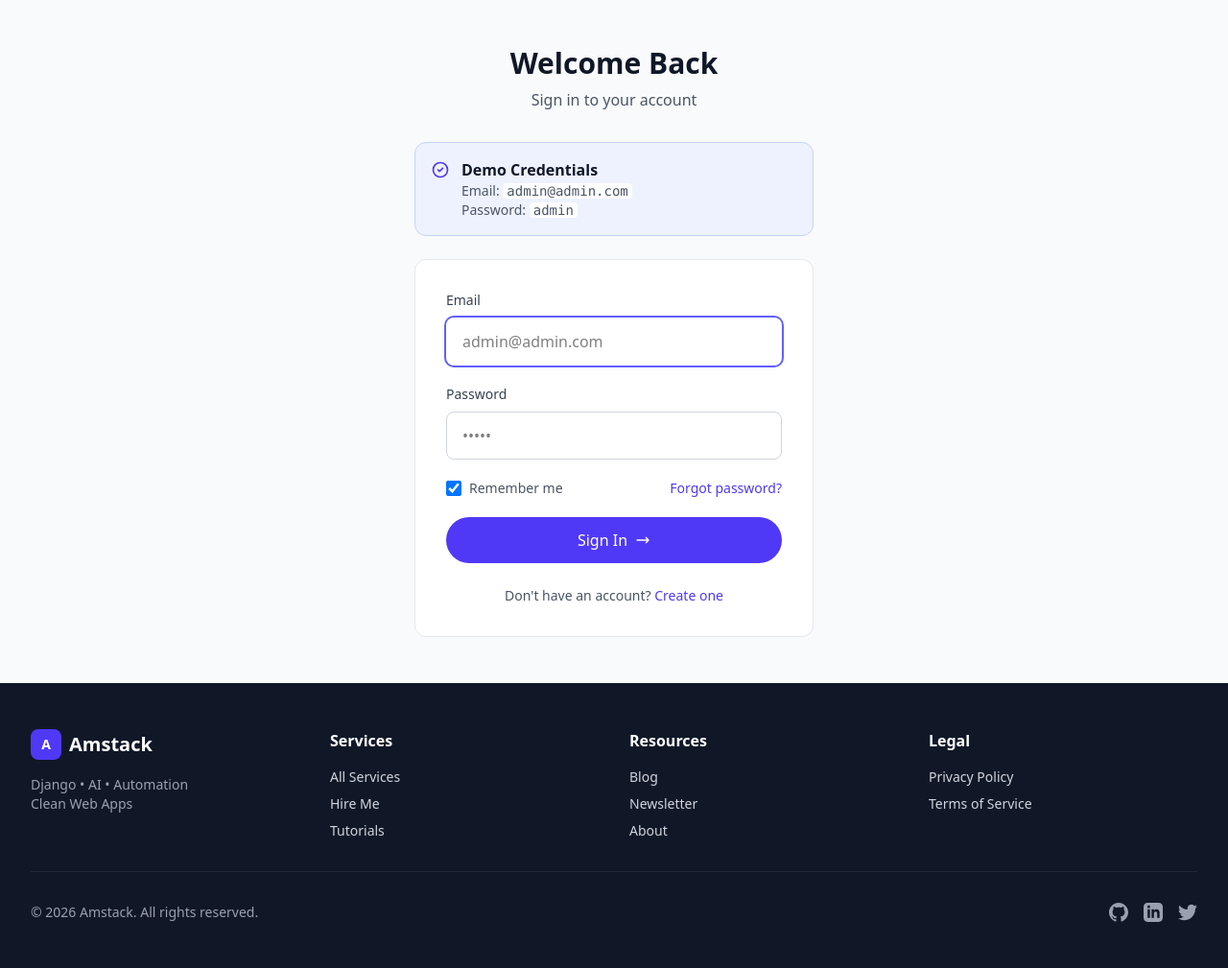
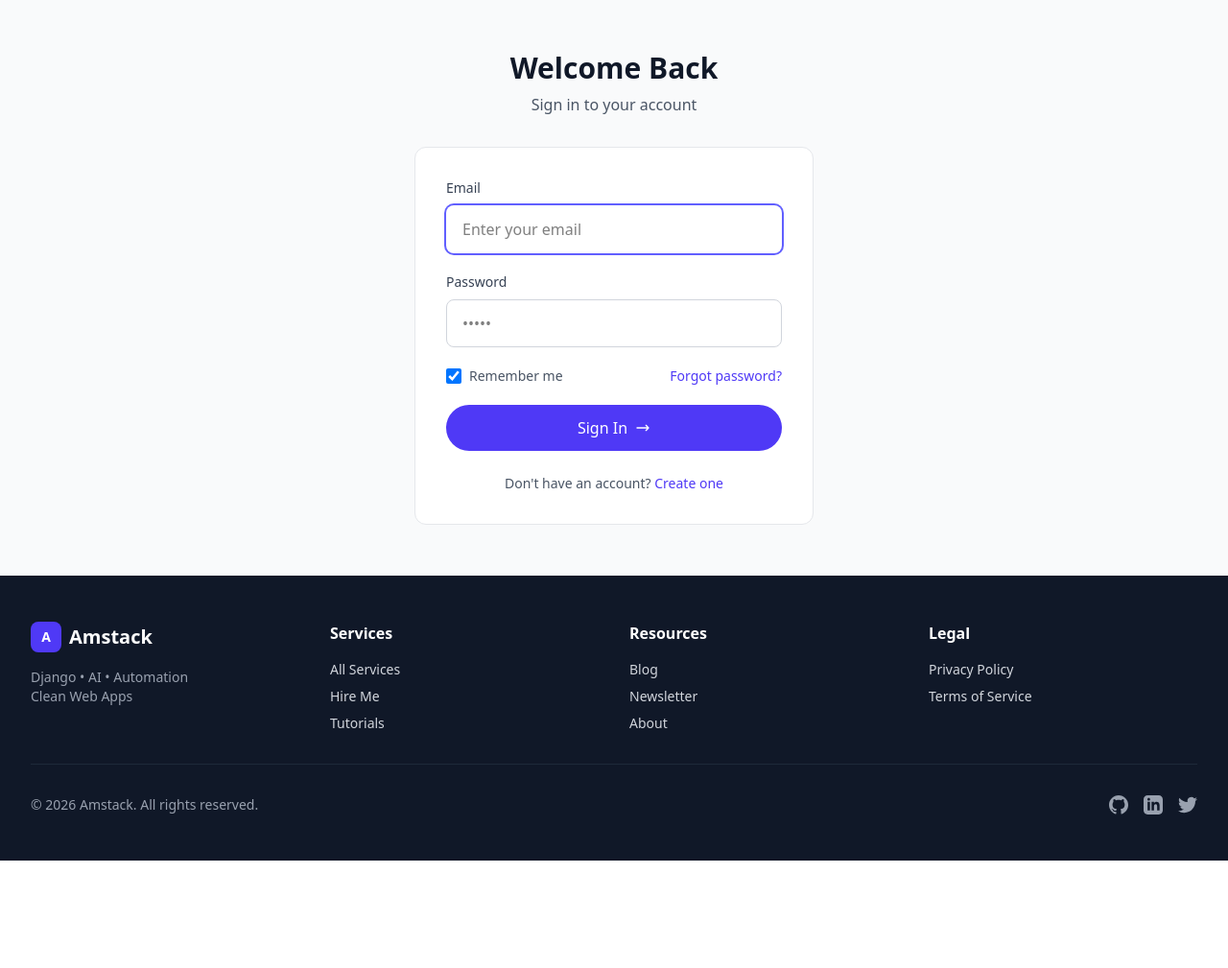
Before and after one commit to alimalek80/amstack, a Django app: page /accounts/login/ in a window 1280 px wide. Shown: the part 65-1074 px from the top of the page at 96% size. After the commit the page ends 962 px from the top, so only its background shows below. Run offline with Django 5.2, Linux system fonts and the light colour scheme; style sheets or scripts are compiled from the project's sources.

Commit message:
remove the demo login

```diff
--- a/accounts/forms.py
+++ b/accounts/forms.py
@@ -87,7 +87,7 @@
         label='Email',
         widget=forms.EmailInput(attrs={
             'class': 'w-full px-4 py-3 border border-gray-300 rounded-lg focus:ring-2 focus:ring-indigo-500 focus:border-transparent outline-none transition',
-            'placeholder': 'admin@admin.com',
+            'placeholder': 'Enter your email',
             'autofocus': True,
         })
     )
--- a/accounts/templates/accounts/login.html
+++ b/accounts/templates/accounts/login.html
@@ -8,20 +8,6 @@
         <div class="text-center mb-8">
             <h1 class="text-3xl font-bold text-gray-900 mb-2">Welcome Back</h1>
             <p class="text-gray-600">Sign in to your account</p>
-        </div>
-
-        <!-- Demo Credentials Box -->
-        <div class="bg-indigo-50 border border-indigo-200 rounded-xl p-4 mb-6">
-            <div class="flex items-start">
-                <svg class="w-5 h-5 text-indigo-600 mt-0.5 mr-3 flex-shrink-0" fill="none" stroke="currentColor" viewBox="0 0 24 24">
-                    <path stroke-linecap="round" stroke-linejoin="round" stroke-width="2" d="M9 12l2 2 4-4m6 2a9 9 0 11-18 0 9 9 0 0118 0z"/>
-                </svg>
-                <div>
-                    <p class="font-semibold text-gray-900">Demo Credentials</p>
-                    <p class="text-sm text-gray-600">Email: <code class="bg-white px-1 rounded">admin@admin.com</code></p>
-                    <p class="text-sm text-gray-600">Password: <code class="bg-white px-1 rounded">admin</code></p>
-                </div>
-            </div>
         </div>
 
         <!-- Login Form -->
```
